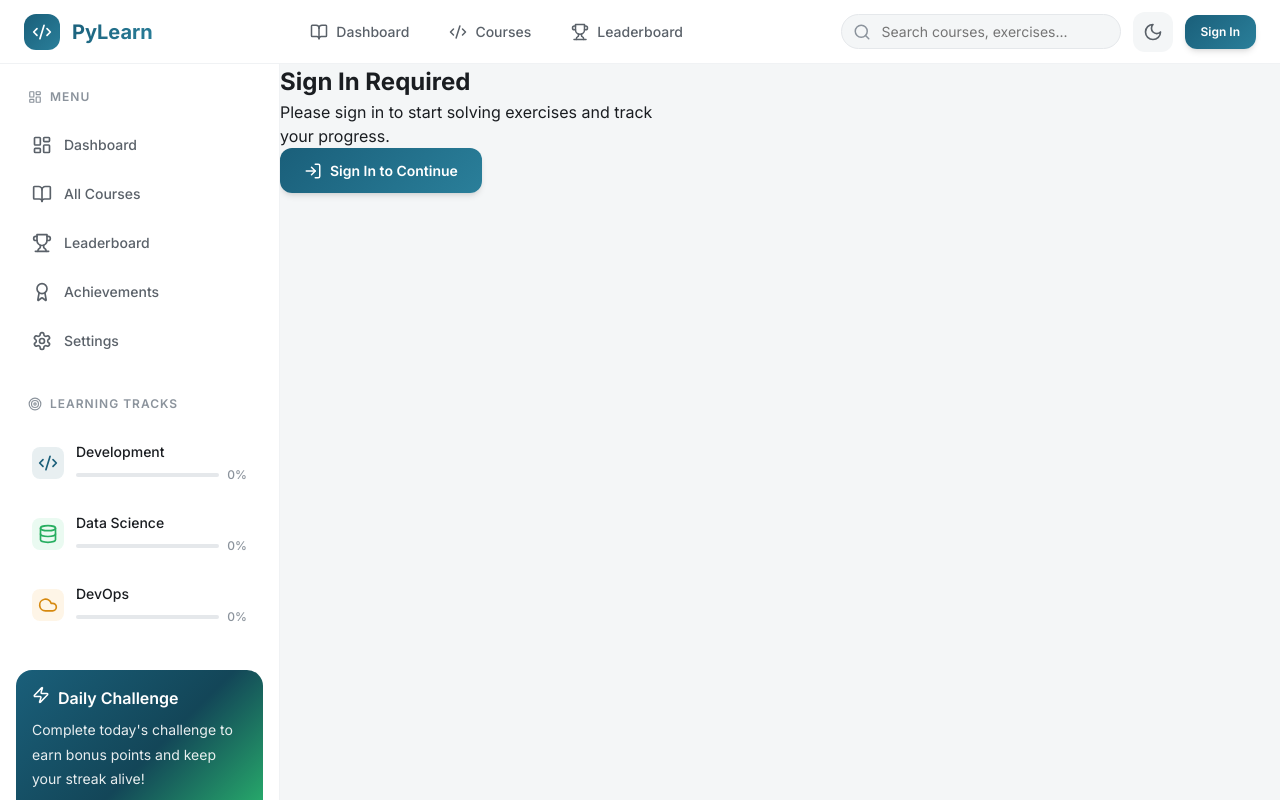
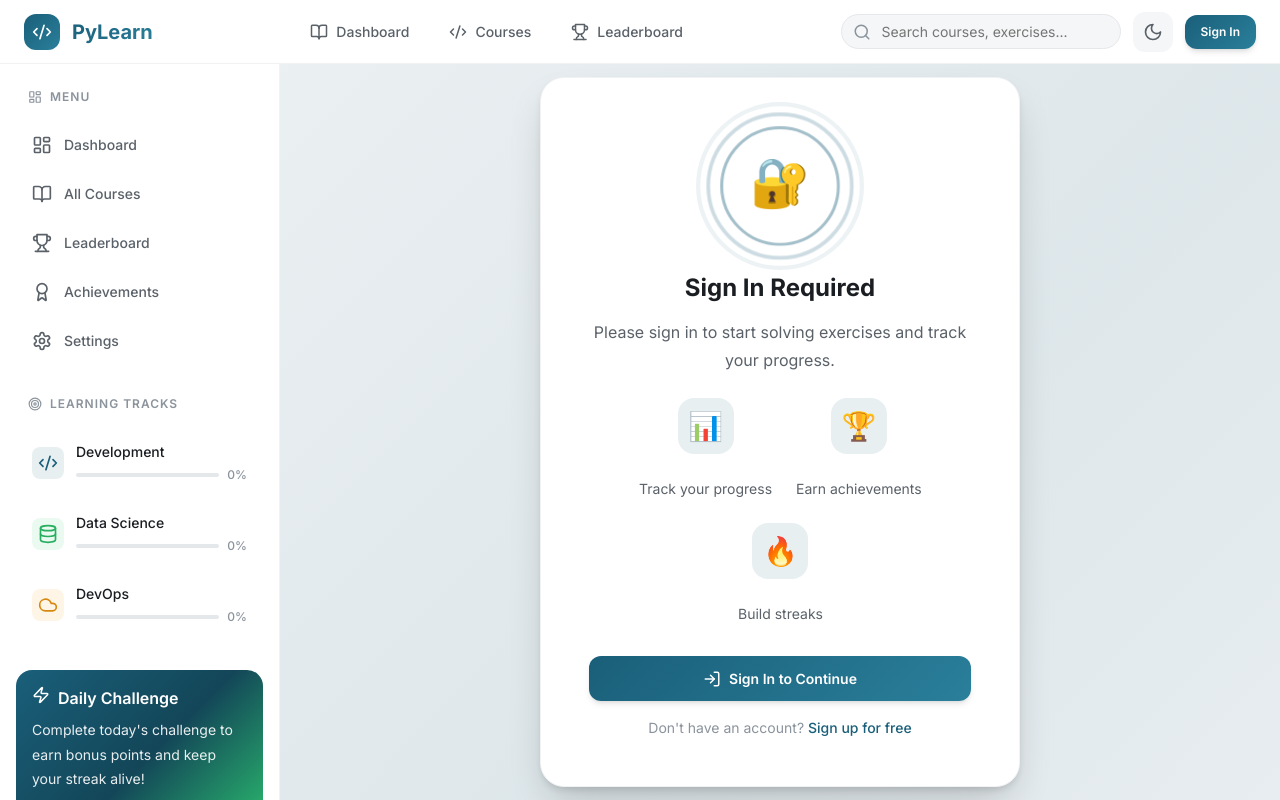
Before and after one commit to dheerukarra/python-learning-platform, a React (Vite) app: page /exercise/basic-arithmetic in a window 1280 px wide. Built offline with nearby package versions, Linux system fonts and the light colour scheme.

Commit message:
Enhance sign-in required screen with animations

```diff
--- a/src/pages/ExercisePage.css
+++ b/src/pages/ExercisePage.css
@@ -371,3 +371,235 @@
         border-bottom: 1px solid var(--color-border-light);
     }
 }
+
+/* Auth Required Screen */
+.auth-required-container {
+    grid-column: 1 / -1;
+    display: flex;
+    align-items: center;
+    justify-content: center;
+    min-height: 100%;
+    padding: var(--spacing-8);
+    background: linear-gradient(135deg,
+            var(--color-background) 0%,
+            var(--color-primary-alpha) 50%,
+            var(--color-background) 100%);
+    animation: gradientShift 8s ease infinite;
+    background-size: 200% 200%;
+}
+
+@keyframes gradientShift {
+
+    0%,
+    100% {
+        background-position: 0% 50%;
+    }
+
+    50% {
+        background-position: 100% 50%;
+    }
+}
+
+.auth-required-card {
+    text-align: center;
+    background: var(--color-surface);
+    border-radius: var(--radius-2xl);
+    padding: var(--spacing-12);
+    max-width: 480px;
+    width: 100%;
+    box-shadow:
+        0 4px 6px -1px rgba(0, 0, 0, 0.1),
+        0 20px 40px -10px rgba(0, 0, 0, 0.2);
+    animation: cardSlideUp 0.6s ease-out;
+    border: 1px solid var(--color-border-light);
+}
+
+@keyframes cardSlideUp {
+    from {
+        opacity: 0;
+        transform: translateY(30px);
+    }
+
+    to {
+        opacity: 1;
+        transform: translateY(0);
+    }
+}
+
+.auth-required-icon {
+    position: relative;
+    width: 120px;
+    height: 120px;
+    margin: 0 auto var(--spacing-6);
+    display: flex;
+    align-items: center;
+    justify-content: center;
+}
+
+.icon-ring {
+    position: absolute;
+    width: 100%;
+    height: 100%;
+    border: 3px solid var(--color-primary);
+    border-radius: 50%;
+    opacity: 0;
+    animation: ringPulse 2s ease-out infinite;
+}
+
+.icon-ring.delay-1 {
+    animation-delay: 0.4s;
+}
+
+.icon-ring.delay-2 {
+    animation-delay: 0.8s;
+}
+
+@keyframes ringPulse {
+    0% {
+        transform: scale(0.5);
+        opacity: 0.8;
+    }
+
+    100% {
+        transform: scale(1.5);
+        opacity: 0;
+    }
+}
+
+.lock-emoji {
+    font-size: 48px;
+    animation: lockBounce 2s ease-in-out infinite;
+    display: block;
+    z-index: 1;
+}
+
+@keyframes lockBounce {
+
+    0%,
+    100% {
+        transform: translateY(0);
+    }
+
+    50% {
+        transform: translateY(-8px);
+    }
+}
+
+.auth-required-title {
+    font-size: var(--font-size-2xl);
+    font-weight: var(--font-weight-bold);
+    color: var(--color-text-primary);
+    margin-bottom: var(--spacing-3);
+    animation: fadeInUp 0.6s ease-out 0.2s both;
+}
+
+.auth-required-text {
+    font-size: var(--font-size-base);
+    color: var(--color-text-secondary);
+    margin-bottom: var(--spacing-6);
+    line-height: var(--line-height-relaxed);
+    animation: fadeInUp 0.6s ease-out 0.3s both;
+}
+
+@keyframes fadeInUp {
+    from {
+        opacity: 0;
+        transform: translateY(10px);
+    }
+
+    to {
+        opacity: 1;
+        transform: translateY(0);
+    }
+}
+
+.auth-required-features {
+    display: flex;
+    justify-content: center;
+    gap: var(--spacing-6);
+    margin-bottom: var(--spacing-8);
+    flex-wrap: wrap;
+}
+
+.feature-item {
+    display: flex;
+    flex-direction: column;
+    align-items: center;
+    gap: var(--spacing-2);
+    font-size: var(--font-size-sm);
+    color: var(--color-text-secondary);
+    animation: featurePopIn 0.5s ease-out both;
+}
+
+.feature-item:nth-child(1) {
+    animation-delay: 0.4s;
+}
+
+.feature-item:nth-child(2) {
+    animation-delay: 0.5s;
+}
+
+.feature-item:nth-child(3) {
+    animation-delay: 0.6s;
+}
+
+@keyframes featurePopIn {
+    from {
+        opacity: 0;
+        transform: scale(0.8);
+    }
+
+    to {
+        opacity: 1;
+        transform: scale(1);
+    }
+}
+
+.feature-icon {
+    font-size: 28px;
+    background: var(--color-primary-alpha);
+    width: 56px;
+    height: 56px;
+    display: flex;
+    align-items: center;
+    justify-content: center;
+    border-radius: var(--radius-xl);
+    transition: transform var(--transition-fast);
+}
+
+.feature-item:hover .feature-icon {
+    transform: scale(1.1) rotate(5deg);
+}
+
+.auth-required-btn {
+    width: 100%;
+    justify-content: center;
+    padding: var(--spacing-4) var(--spacing-6);
+    font-size: var(--font-size-base);
+    animation: fadeInUp 0.6s ease-out 0.7s both;
+    transition: transform var(--transition-fast), box-shadow var(--transition-fast);
+}
+
+.auth-required-btn:hover {
+    transform: translateY(-2px);
+    box-shadow: 0 8px 20px var(--color-primary-alpha);
+}
+
+.auth-required-signup {
+    margin-top: var(--spacing-4);
+    font-size: var(--font-size-sm);
+    color: var(--color-text-muted);
+    animation: fadeInUp 0.6s ease-out 0.8s both;
+}
+
+.auth-required-signup a {
+    color: var(--color-primary);
+    font-weight: var(--font-weight-medium);
+    text-decoration: none;
+    transition: color var(--transition-fast);
+}
+
+.auth-required-signup a:hover {
+    color: var(--color-primary-dark);
+    text-decoration: underline;
+}
--- a/src/pages/ExercisePage.tsx
+++ b/src/pages/ExercisePage.tsx
@@ -199,13 +199,40 @@ sys.stdout = StringIO()
     if (!isAuthenticated) {
         return (
             <div className="exercise-page">
-                <div className="exercise-not-found">
-                    <h2>Sign In Required</h2>
-                    <p>Please sign in to start solving exercises and track your progress.</p>
-                    <Link to="/login" className="btn btn-primary">
-                        <LogIn size={18} />
-                        Sign In to Continue
-                    </Link>
+                <div className="auth-required-container">
+                    <div className="auth-required-card">
+                        <div className="auth-required-icon">
+                            <div className="icon-ring"></div>
+                            <div className="icon-ring delay-1"></div>
+                            <div className="icon-ring delay-2"></div>
+                            <span className="lock-emoji">🔐</span>
+                        </div>
+                        <h2 className="auth-required-title">Sign In Required</h2>
+                        <p className="auth-required-text">
+                            Please sign in to start solving exercises and track your progress.
+                        </p>
+                        <div className="auth-required-features">
+                            <div className="feature-item">
+                                <span className="feature-icon">📊</span>
+                                <span>Track your progress</span>
+                            </div>
+                            <div className="feature-item">
+                                <span className="feature-icon">🏆</span>
+                                <span>Earn achievements</span>
+                            </div>
+                            <div className="feature-item">
+                                <span className="feature-icon">🔥</span>
+                                <span>Build streaks</span>
+                            </div>
+                        </div>
+                        <Link to="/login" className="btn btn-primary auth-required-btn">
+                            <LogIn size={18} />
+                            Sign In to Continue
+                        </Link>
+                        <p className="auth-required-signup">
+                            Don't have an account? <Link to="/register">Sign up for free</Link>
+                        </p>
+                    </div>
                 </div>
             </div>
         );
```
